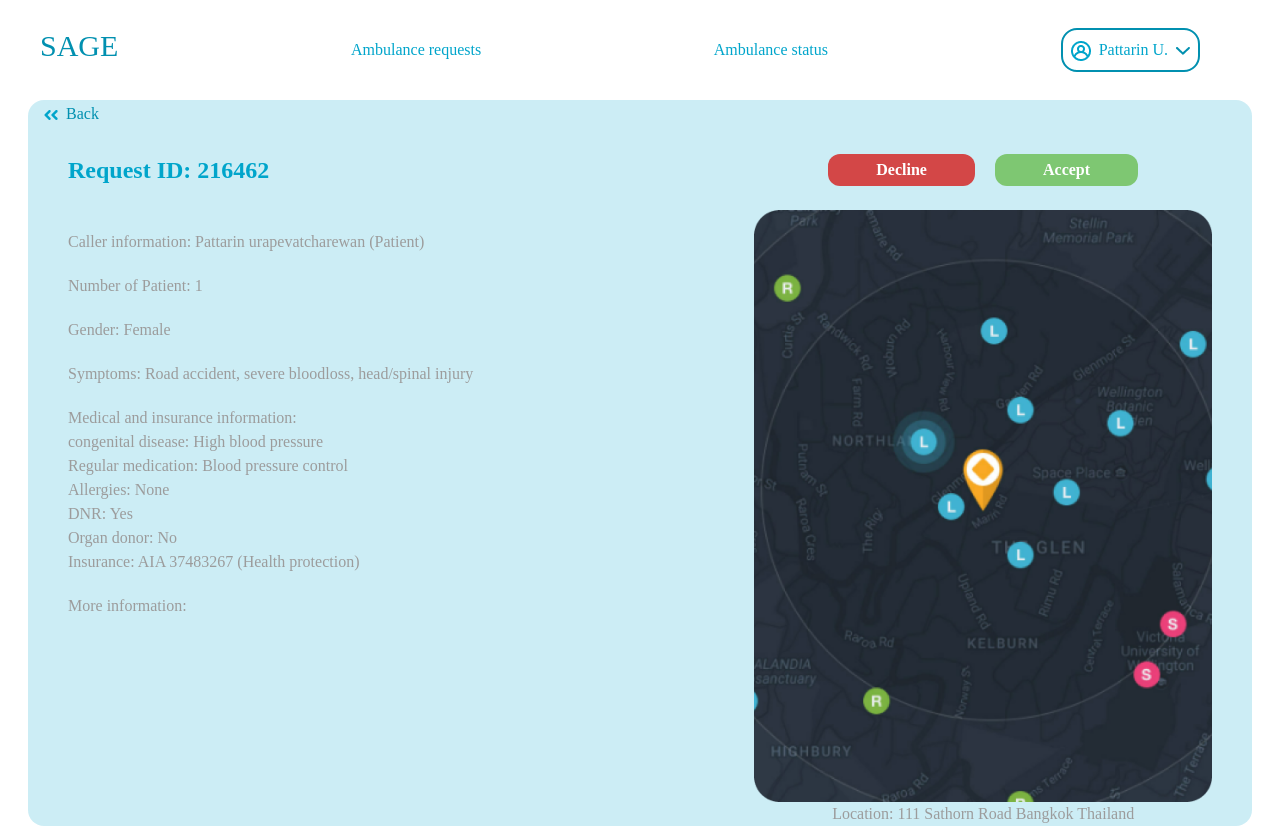
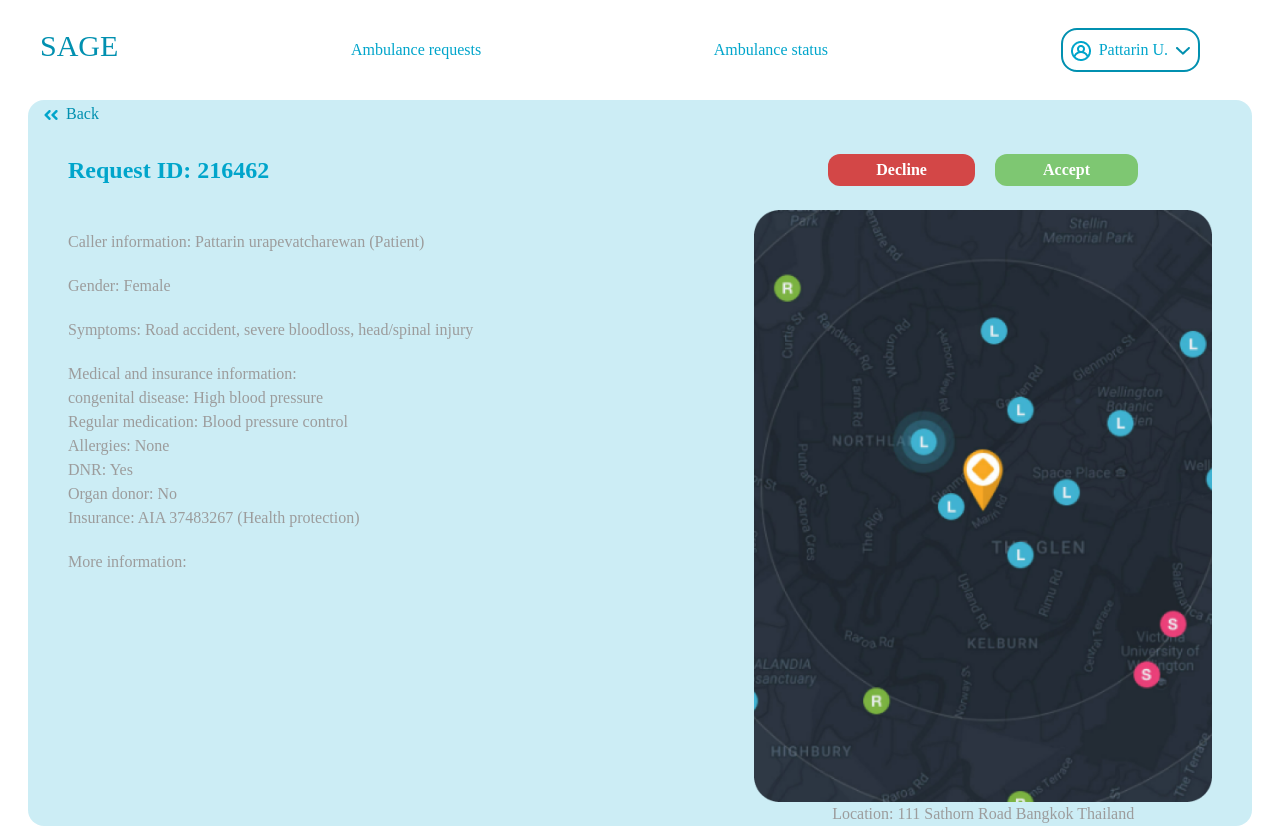
Before and after one commit to titichayajojo/sage-web-ui, a Next.js app: page /RequestDetails in a window 1280 px wide. Built offline with nearby package versions, Linux system fonts and the light colour scheme; a web font is replaced by a local one.

Commit message:
delete field no.of patient

```diff
--- a/components/RequestDetailsBox/index.js
+++ b/components/RequestDetailsBox/index.js
@@ -33,7 +33,6 @@ export default function RequestListBox(props) {
                 <div className="my-5">
                   Caller information: Pattarin urapevatcharewan (Patient)
                 </div>
-                <div className="my-5">Number of Patient: 1</div>
                 <div className="my-5">Gender: Female</div>
                 <div className="my-5">
                   Symptoms: Road accident, severe bloodloss, head/spinal injury
```
